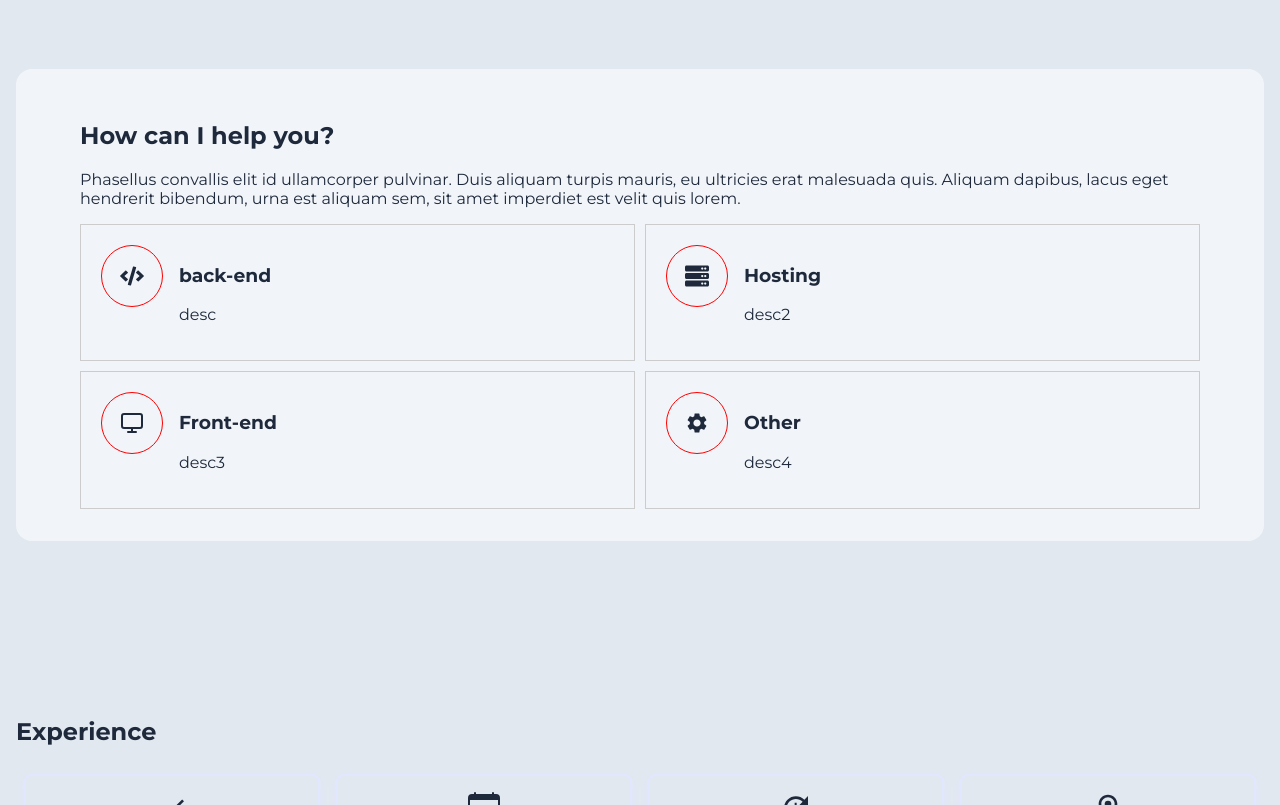
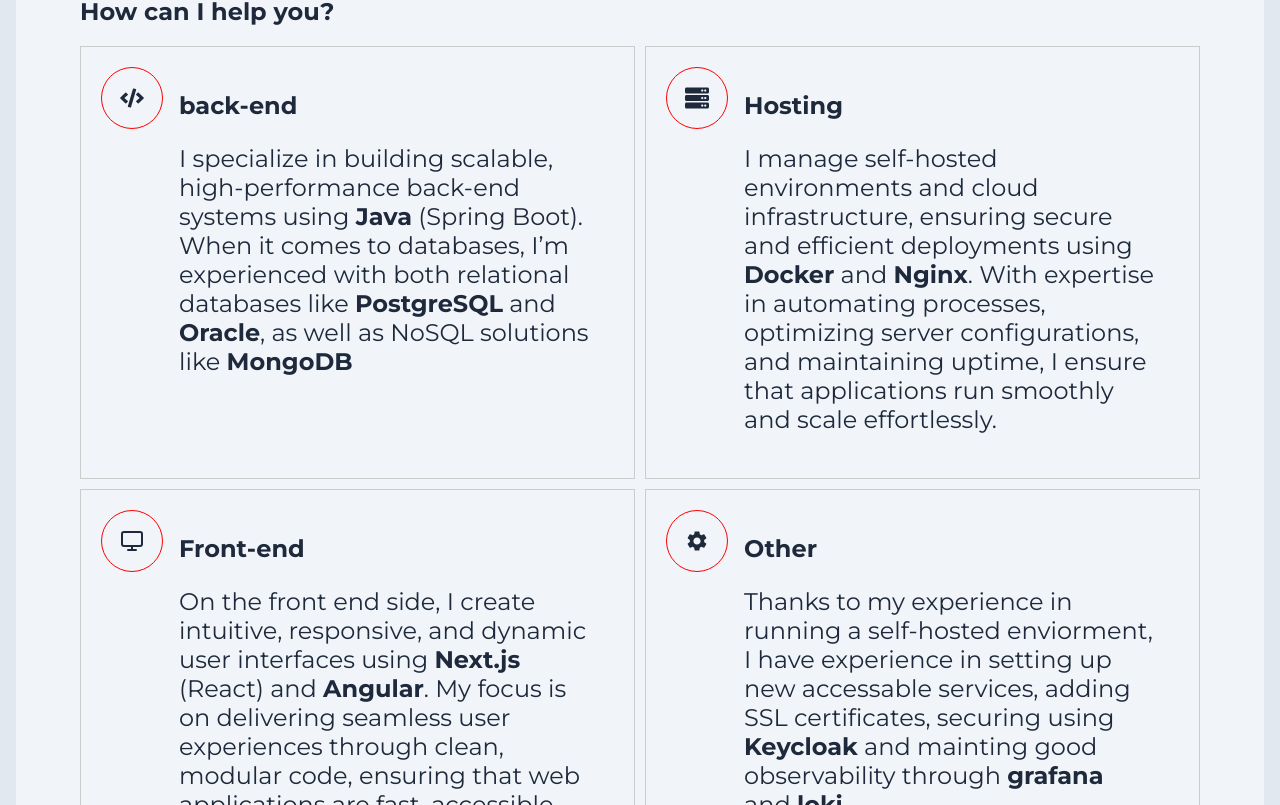
Before and after one commit to Seeru-crypto/aurora_front, a Next.js app: page / in a window 1280 px wide. Shown: the part 855-1660 px from the top of the page. Built offline with nearby package versions, Linux system fonts and the light colour scheme.

Commit message:
feat: add skill descriptions and techs, modify font sizes

```diff
--- a/src/views/landing/LandingPage.tsx
+++ b/src/views/landing/LandingPage.tsx
@@ -66,4 +66,12 @@ const LandingStyle = styled.section`
     justify-content: center;
     color: ${(props) => props.theme.textColor};
   }
+
+  h1 {
+    font-size: ${(props) => props.theme.size.$500};
+  }
+
+  p {
+    font-size: ${(props) => props.theme.size.$400};
+  }
 `;
--- a/src/views/skills/SkillCard.tsx
+++ b/src/views/skills/SkillCard.tsx
@@ -31,7 +31,7 @@ const SkillCard = (props: ISkillCard) => {
       <span className='icon'>{getIcon(props.icon)}</span>
       <div className={'item-content'}>
         <h3>{props.title}</h3>
-        <p>{props.desc}</p>
+        <p dangerouslySetInnerHTML={{__html:props.desc}} />
       </div>
     </SkillCardStyle>
   );
@@ -47,7 +47,6 @@ const SkillCardStyle = styled.section`
 
   .item-content {
     max-width: 80%;
-    //background-color: yellow;
   }
 
   .icon {
@@ -61,6 +60,14 @@ const SkillCardStyle = styled.section`
     font-weight: 900;
     font-size: x-large;
   }
+
+  h3 {
+    font-size: ${(props) => props.theme.size.$400};
+  }
+
+  p {
+    font-size: ${(props) => props.theme.size.$400};
+  }
 `;
 
 export default SkillCard;
--- a/src/views/skills/Skills.tsx
+++ b/src/views/skills/Skills.tsx
@@ -12,11 +12,6 @@ const Skills = (props: ISkills) => {
     <SkillsStyle ref={props.ref} id='skills' className='wrapper style3 fade-up'>
       <div className='inner'>
         <h2>How can I help you?</h2>
-        <p>Phasellus convallis elit id ullamcorper pulvinar. Duis aliquam turpis mauris, eu ultricies erat
-          malesuada
-          quis. Aliquam dapibus, lacus eget hendrerit bibendum, urna est aliquam sem, sit amet imperdiet est
-          velit
-          quis lorem.</p>
         <div className='features'>
           {SkillData.map(card => <SkillCard
             key={card.title}
@@ -39,7 +34,6 @@ const SkillsStyle = styled.section`
 
   .inner {
     max-width: 95%;
-    //width: 75em;
     background-color: #f1f5f9;
     padding: 2rem 4rem;
     border-radius: 1rem;
@@ -47,9 +41,9 @@ const SkillsStyle = styled.section`
 
   .features {
     display: grid;
-    grid-template-columns: repeat(2, 1fr); /* Creates 2 equal columns */
-    grid-template-rows: repeat(2, 1fr); /* Creates 2 equal rows */
-    gap: 10px; /* Optional: Adds spacing between the grid items */
+    grid-template-columns: repeat(2, 1fr);
+    grid-template-rows: repeat(2, 1fr);
+    gap: 10px;
   }
 `;
 
--- a/src/views/skills/skillData.ts
+++ b/src/views/skills/skillData.ts
@@ -3,19 +3,19 @@ import { ISkillCard } from './SkillCard';
 export const SkillData: ISkillCard[] = [
   {
     title: 'back-end',
-    desc: 'desc',
+    desc: 'I specialize in building scalable, high-performance back-end systems using <b>Java</b> (Spring Boot). When it comes to databases, I’m experienced with both relational databases like <b>PostgreSQL</b> and <b>Oracle</b>, as well as NoSQL solutions like <b>MongoDB</b>',
     icon: 'FaCode'
   },  {
     title: 'Hosting',
-    desc: 'desc2',
+    desc: 'I manage self-hosted environments and cloud infrastructure, ensuring secure and efficient deployments using <b>Docker</b> and <b>Nginx</b>. With expertise in automating processes, optimizing server configurations, and maintaining uptime, I ensure that applications run smoothly and scale effortlessly.',
     icon: 'FaServer'
   }, {
     title: 'Front-end',
-    desc: 'desc3',
+    desc: 'On the front end side, I create intuitive, responsive, and dynamic user interfaces using <b>Next.js</b> (React) and <b>Angular</b>. My focus is on delivering seamless user experiences through clean, modular code, ensuring that web applications are fast, accessible, and visually appealing across all devices.',
     icon: 'FiMonitor'
   }, {
     title: 'Other',
-    desc: 'desc4',
+    desc: 'Thanks to my experience in running a self-hosted enviorment, I have experience in setting up new accessable services, adding SSL certificates, securing using <b>Keycloak</b> and mainting good observability through <b>grafana</b> and <b>loki</b>.',
     icon: 'MdSettings'
   },
 ]
```
